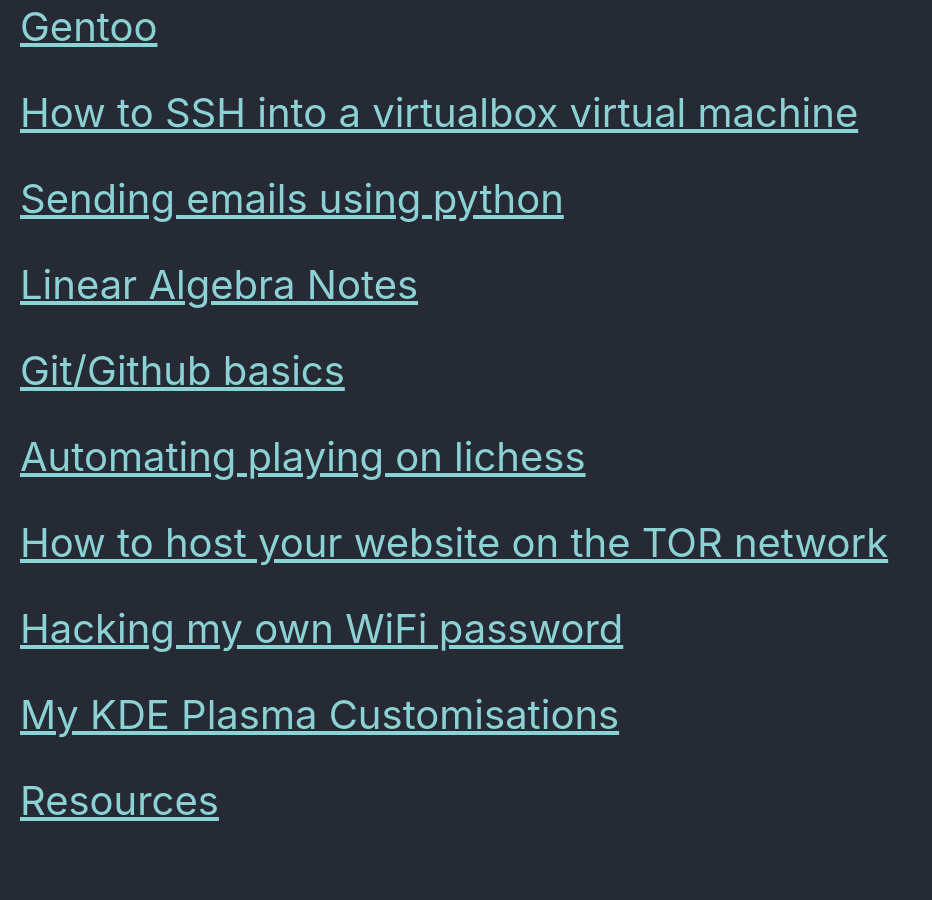
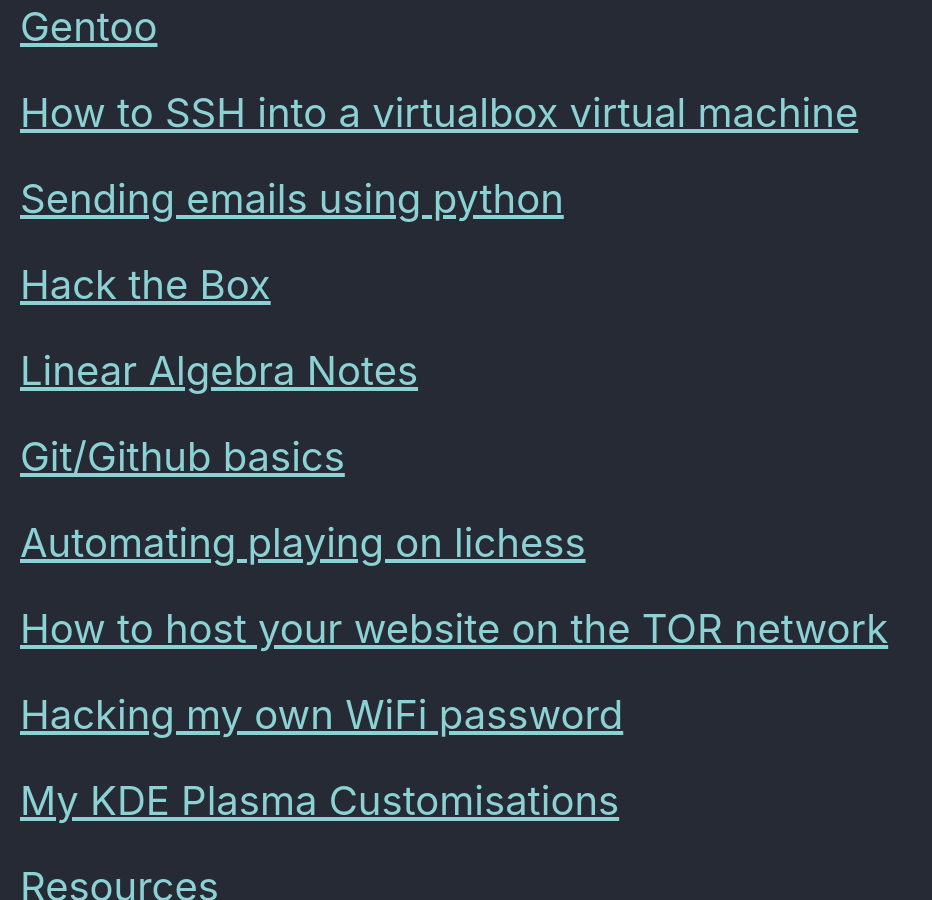
Before and after one commit to Connor-McCartney/Connor-McCartney.github.io, a Jekyll site: the page built from _pages/misc.md, in a window 1280 px wide and 900 px high, scrolled down 551 px. Shown: the whole window, without its empty margins (0-932 px from the left). Built offline with Jekyll 4.4.1, drawn with Linux system fonts in a browser that asks for light colours; cached includes are drawn as plain includes.

Commit message:
Update misc.md

```diff
--- a/_pages/misc.md
+++ b/_pages/misc.md
@@ -19,6 +19,8 @@ title: Misc
 
 <span style="font-size:2em;">   [Sending emails using python](/misc/python-email)   </span>
 
+<span style="font-size:2em;">   [Hack the Box](/misc/htb-algebra)   </span>
+
 <span style="font-size:2em;">   [Linear Algebra Notes](/misc/linear-algebra)   </span>
 
 <span style="font-size:2em;">   [Git/Github basics](/misc/git)   </span>
```
